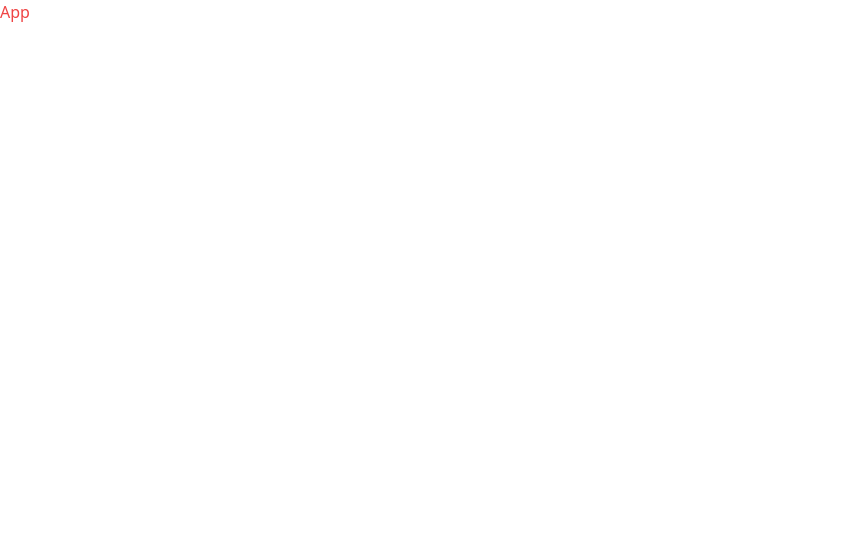
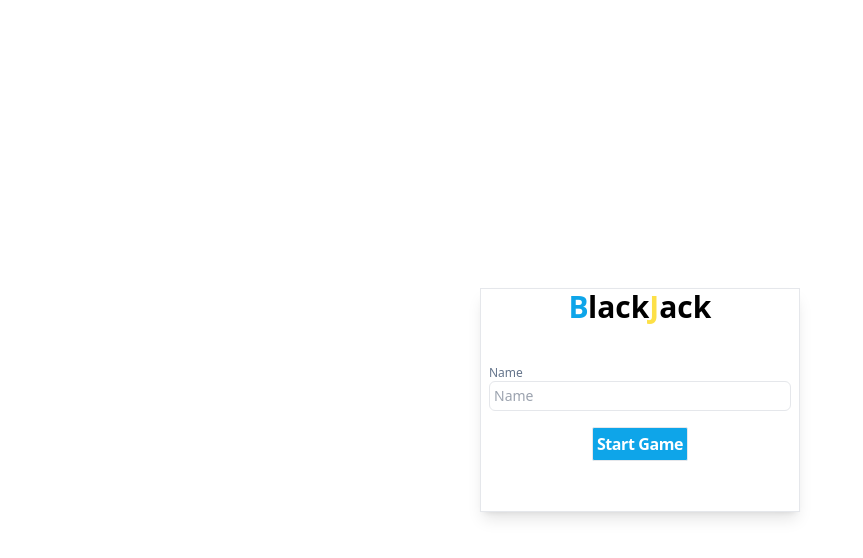
Before and after one commit to aziz-codes/react-black-jack-game, a React (Create React App) app: page / in a window 1280 px wide. Shown: the top 558 px of the page, without its empty margins (0-863 px from the left). Built offline with nearby package versions, Linux system fonts and the light colour scheme.

Commit message:
home page

```diff
--- a/package.json
+++ b/package.json
@@ -8,6 +8,7 @@
     "@testing-library/user-event": "^13.5.0",
     "react": "^18.2.0",
     "react-dom": "^18.2.0",
+    "react-router-dom": "^6.6.2",
     "react-scripts": "5.0.1",
     "web-vitals": "^2.1.4"
   },
--- a/src/App.js
+++ b/src/App.js
@@ -1,8 +1,18 @@
 import React from 'react'
-
+import { BrowserRouter,Routes,Route} from 'react-router-dom'
+import Game from './components/Game'
+import Home from './pages/Home'
 const App = () => {
   return (
-    <div className='text-red-500'>App</div>
+    <>
+
+   <BrowserRouter>
+   <Routes>
+    <Route path='/' element={<Home/>}/>
+    <Route path='/game/:name' element={<Game/>}/>
+   </Routes>
+   </BrowserRouter>
+   </>
   )
 }
 
--- /dev/null
+++ b/src/components/Game.jsx
@@ -0,0 +1,10 @@
+import React from 'react'
+import {useParams} from 'react-router-dom';
+const Game = () => {
+const {name} = useParams();
+  return (
+    <div>{name}</div>
+  )
+}
+
+export default Game
--- /dev/null
+++ b/src/pages/Home.js
@@ -0,0 +1,25 @@
+import {NavLink} from 'react-router-dom';
+import { useState } from 'react';
+const Home = () => {
+    const [name, setName] = useState("");
+    const [typed, setTyped] = useState(false);
+    const handleChange =(e)=>{
+       setName(e);
+       setTyped(true);
+    }
+  return (
+    <section className='flex flex-row justify-center items-center my-auto h-screen'>
+      <div className='w-80 h-56 flex flex-col border shadow-lg items-center gap-10'>
+        <h3 className='text-3xl font-semibold'><span className='font-semibold tracking-tight text-3xl text-sky-500'>B</span>lack<span className='text-yellow-300'>J</span>ack</h3>
+         <div className='w-full flex flex-col items-start px-2'>
+         <label className='text-slate-500 text-xs'>Name</label>
+         <input type="text" placeholder='Name' className='rounded-md outline-none border p-1 text-sm w-full' onChange={(e)=>{handleChange(e.target.value)}}/>
+         <p className={`px-2 text-red-500 text-xs ${name.length>=4 ? 'hidden': 'block'}`}>{typed ? "Name must be more than 3 chars": ""}</p>
+         <NavLink to={`${name.length>=4 ? `/game/${name}`: "/"}`} name={name} className="p-1 bg-sky-500 text-md rounded-sm border mx-auto mt-4 text-white font-semibold tracking-tight" >Start Game</NavLink>
+         </div>
+      </div>
+    </section>
+  )
+}
+
+export default Home
```
Also changed, not shown: 1 other file (tests, documents, lock files or other folders).
